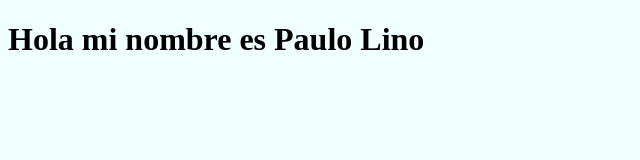
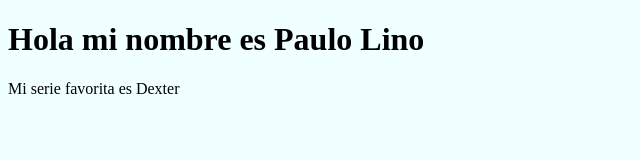
Before and after one commit to sglino/ProyectoGit, a plain HTML site: page index.html in a window 1280 px wide. Shown: the whole page, without its empty margins (0-640 px from the left). Drawn offline with Linux system fonts and the light colour scheme.

Commit message:
Agregue mi serie favorita

```diff
--- a/index.html
+++ b/index.html
@@ -9,6 +9,7 @@
 <body>
     <main>
         <h1>Hola mi nombre es Paulo Lino</h1>
+        <p1>Mi serie favorita es Dexter </p1>
     </main>
 </body>
 </html>
```
